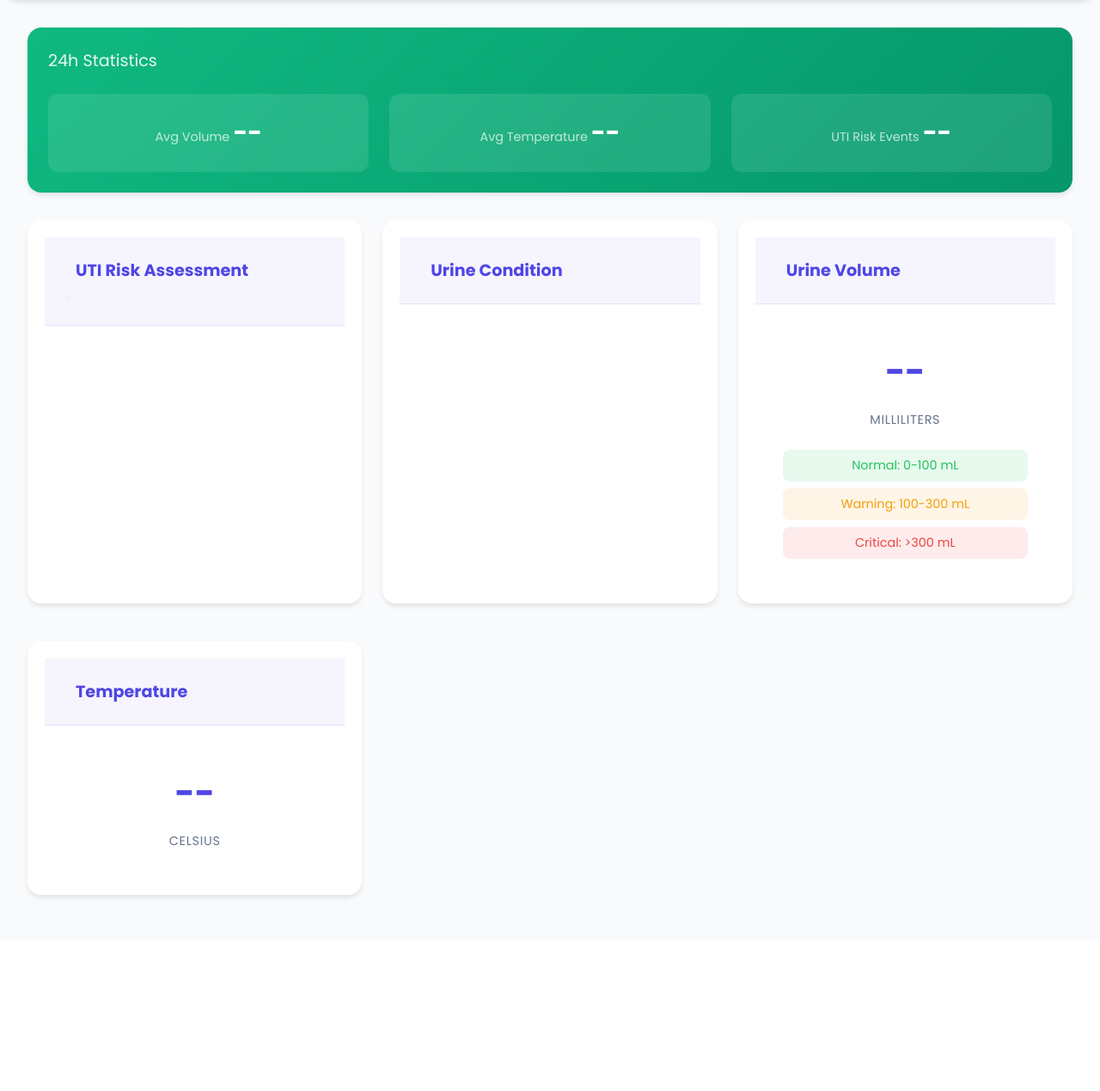
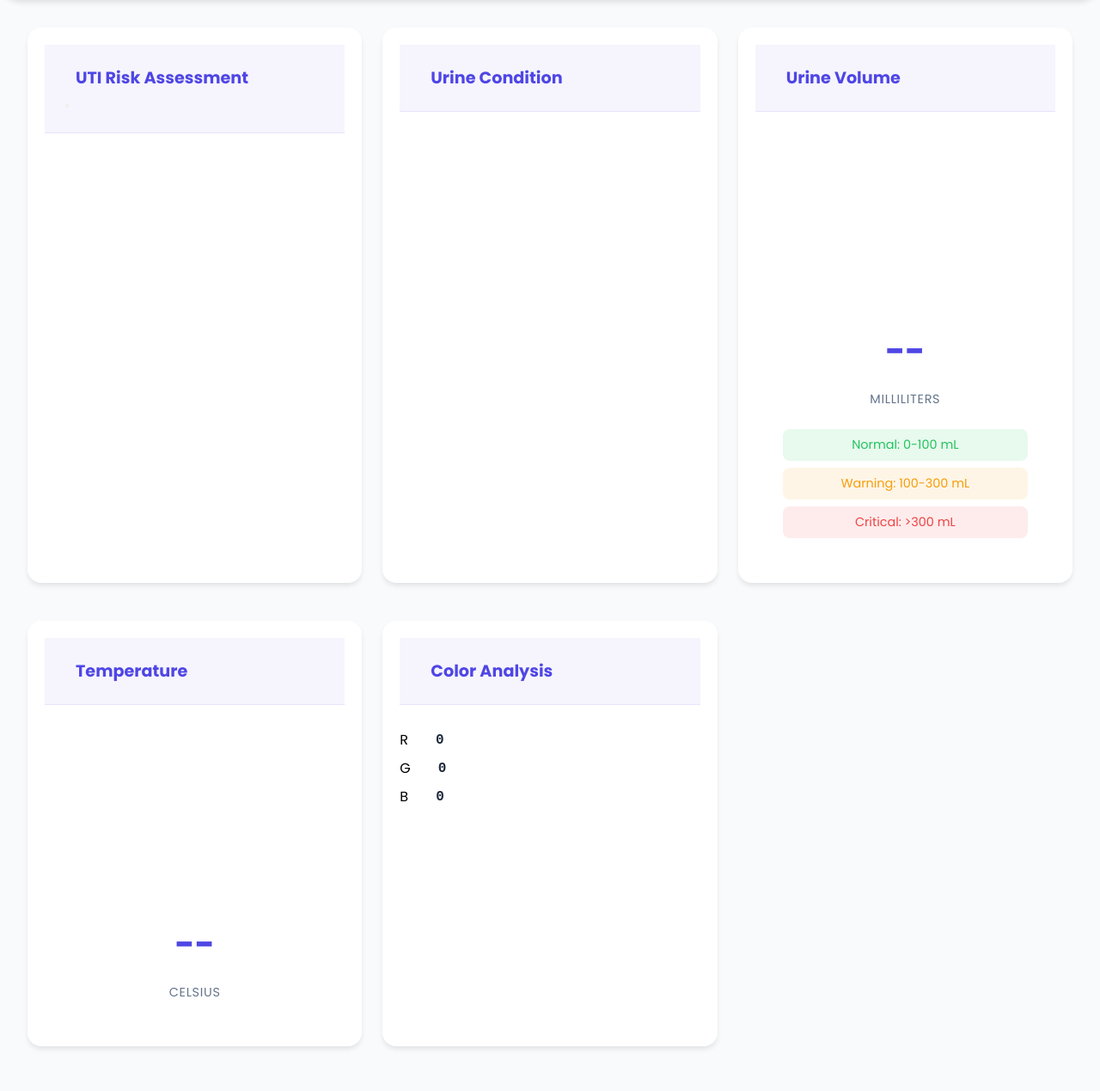
Before and after one commit to Make-Skilled/MLEW-Smarter-Urine-Bags-using-IoT-and-AI, a Flask app: page /dashboard in a window 1280 px wide. Shown: the part 254-1523 px from the top of the page at 86% size. Before the commit the page ends 1300 px from the top, so only its background shows below. Run offline with Flask 3, Linux system fonts and the light colour scheme; a user stored in the database is signed in; a map, chart or similar area stays blank; some libraries are stand-ins or nearby versions.

Commit message:
updated changes

```diff
--- a/app.py
+++ b/app.py
@@ -71,6 +71,10 @@ def process_measurement_data(feed_entry):
         urine_volume = float(feed_entry.get("field1", 0))
         temperature = float(feed_entry.get("field2", 0))
         turbidity = float(feed_entry.get("field3", 0))
+        red = int(float(feed_entry.get("field4", 0)))
+        green = int(float(feed_entry.get("field5", 0)))
+        blue = int(float(feed_entry.get("field6", 0)))
+        condition = feed_entry.get("field7", "Analyzing Sample")  # Get the condition from field7
 
         # Calculate UTI risk
         uti_risk = calculate_uti_risk(feed_entry)
@@ -80,11 +84,16 @@ def process_measurement_data(feed_entry):
             "urine_volume": urine_volume,
             "temperature": temperature,
             "turbidity": turbidity,
-            "uti_risk": uti_risk,
-            "condition": feed_entry.get("field7", "Normal")
+            "color": {
+                "red": red,
+                "green": green,
+                "blue": blue,
+                "condition": condition  # Include the condition in the response
+            },
+            "uti_risk": uti_risk
         }
     except Exception as e:
-        print(f"Error in process_measurement_data: {e}")
+        print(f"Error processing measurement data: {e}")
         return None
 
 def create_app():
--- a/templates/dashboard.html
+++ b/templates/dashboard.html
@@ -17,7 +17,7 @@
         </div>
     </header>
 
-    <div class="dashboard-stats">
+    <!-- <div class="dashboard-stats">
         <div class="stat-card">
             <div class="stat-title">24h Statistics</div>
             <div class="stat-grid">
@@ -35,7 +35,7 @@
                 </div>
             </div>
         </div>
-    </div>
+    </div> -->
 
     <div class="dashboard-grid">
         <!-- UTI Risk Assessment Card -->
@@ -77,7 +77,7 @@
                 <h3><i class="fas fa-tint"></i> Urine Volume</h3>
             </div>
             <div class="metric-container">
-                <div id="volume-gauge" class="gauge"></div>
+                <canvas id="volume-gauge"></canvas>
                 <div class="metric-details">
                     <div id="volume-value" class="metric-value">--</div>
                     <div class="metric-label">milliliters</div>
@@ -96,7 +96,7 @@
                 <h3><i class="fas fa-thermometer-half"></i> Temperature</h3>
             </div>
             <div class="metric-container">
-                <div id="temp-gauge" class="gauge"></div>
+                <canvas id="temp-gauge"></canvas>
                 <div class="metric-details">
                     <div id="temp-value" class="metric-value">--</div>
                     <div class="metric-label">Celsius</div>
@@ -104,54 +104,42 @@
             </div>
         </div>
 
-        <!-- Color Analysis Card
+        <!-- Color Analysis Card -->
         <div class="dashboard-card">
             <div class="card-header">
                 <h3><i class="fas fa-palette"></i> Color Analysis</h3>
-            </div> -->
-            <!-- <div class="color-metrics">
-                <div class="color-analysis-container">
-                    Main color preview with hexagon shape
-                    <div class="color-preview-wrapper">
-                        <div class="color-preview-hexagon">
+            </div>
+            <div class="color-analysis-card">
                 <div class="color-preview" id="color-preview"></div>
+                <div class="color-details">
+                    <div class="color-hex" id="color-hex"></div>
+                    <div class="color-condition" id="color-condition"></div>
                 </div>
-                        <div class="color-hex-value" id="color-hex">#000000</div>
+                <div class="color-bars">
+                    <div class="color-bar-container">
+                        <span class="color-label">R</span>
+                        <div class="color-bar-wrapper">
+                            <div id="red-bar" class="color-bar"></div>
                         </div>
-
-                    RGB color components
-                    <div class="color-components">
-                        <div class="color-component">
-                            <div class="component-label">Red</div>
+                        <span id="red-value" class="color-value">0</span>
+                    </div>
                     <div class="color-bar-container">
-                                <div class="color-bar" id="red-bar"></div>
-                                <span class="color-value" id="red-value">0</span>
+                        <span class="color-label">G</span>
+                        <div class="color-bar-wrapper">
+                            <div id="green-bar" class="color-bar"></div>
                         </div>
+                        <span id="green-value" class="color-value">0</span>
                     </div>
-                        <div class="color-component">
-                            <div class="component-label">Green</div>
                     <div class="color-bar-container">
-                                <div class="color-bar" id="green-bar"></div>
-                                <span class="color-value" id="green-value">0</span>
+                        <span class="color-label">B</span>
+                        <div class="color-bar-wrapper">
+                            <div id="blue-bar" class="color-bar"></div>
                         </div>
-                        </div>
-                        <div class="color-component">
-                            <div class="component-label">Blue</div>
-                            <div class="color-bar-container">
-                                <div class="color-bar" id="blue-bar"></div>
-                                <span class="color-value" id="blue-value">0</span>
+                        <span id="blue-value" class="color-value">0</span>
                     </div>
                 </div>
             </div>
-
-                    Color analysis results
-                    <div class="color-analysis-result">
-                        <div class="analysis-label">Analysis Result:</div>
-                        <div class="analysis-value" id="color-condition">Analyzing...</div>
         </div>
-                </div>
-            </div>
-        </div> -->
 
         <!-- Historical Data Card -->
         <!-- <div class="dashboard-card full-width">
@@ -689,6 +677,75 @@
         grid-template-columns: 1fr;
     }
 }
+
+.metric-container canvas {
+    width: 200px;
+    height: 200px;
+    display: block;
+    margin: 0 auto;
+}
+
+.condition-container {
+    padding: 2rem;
+    text-align: center;
+}
+
+.condition-display {
+    font-size: 1.5rem;
+    font-weight: bold;
+    padding: 1rem 2rem;
+    border-radius: 0.75rem;
+    display: inline-block;
+}
+
+.condition-value {
+    padding: 1rem 2rem;
+    border-radius: 0.75rem;
+    font-weight: bold;
+    transition: all 0.3s ease;
+}
+
+.condition-value.normal {
+    background: rgba(34, 197, 94, 0.1);
+    color: #22c55e;
+}
+
+.condition-value.dehydration-risk {
+    background: rgba(245, 158, 11, 0.1);
+    color: #f59e0b;
+}
+
+.condition-value.possible-infection {
+    background: rgba(239, 68, 68, 0.1);
+    color: #ef4444;
+}
+
+.condition-value.check-sample {
+    background: rgba(100, 116, 139, 0.1);
+    color: #64748b;
+}
+
+.condition-loading {
+    display: flex;
+    justify-content: center;
+    align-items: center;
+    gap: 1rem;
+}
+
+.spinner {
+    width: 20px;
+    height: 20px;
+    border: 2px solid #4f46e5;
+    border-top-color: transparent;
+    border-radius: 50%;
+    animation: spin 1s linear infinite;
+}
+
+@keyframes spin {
+    to {
+        transform: rotate(360deg);
+    }
+}
 </style>
 
 <script>
@@ -699,6 +756,87 @@ let currentChartType = 'line';
 function isValidData(data) {
     console.log("Received data:", data); // Debug log
     return data && typeof data === 'object' && !data.error;
+}
+
+// Initialize gauges
+let volumeGauge = null;
+let tempGauge = null;
+
+// Initialize gauges on page load
+function initializeGauges() {
+    try {
+        console.log("Initializing gauges..."); // Debug log
+
+        const volumeCanvas = document.getElementById('volume-gauge');
+        const tempCanvas = document.getElementById('temp-gauge');
+
+        if (!volumeCanvas || !tempCanvas) {
+            console.error("Canvas elements not found");
+            return;
+        }
+
+        // Initialize Volume Gauge
+        volumeGauge = new Gauge(volumeCanvas).setOptions({
+            angle: -0.2,
+            lineWidth: 0.2,
+            radiusScale: 0.9,
+            pointer: {
+                length: 0.6,
+                strokeWidth: 0.035,
+                color: '#000000'
+            },
+            limitMax: false,
+            limitMin: false,
+            colorStart: '#6FADCF',
+            colorStop: '#8FC0DA',
+            strokeColor: '#E0E0E0',
+            generateGradient: true,
+            highDpiSupport: true,
+            maxValue: 500,
+            minValue: 0,
+            animationSpeed: 32
+        });
+        volumeGauge.maxValue = 500;
+        volumeGauge.setMinValue(0);
+        volumeGauge.set(0); // Set initial value
+
+        // Initialize Temperature Gauge
+        tempGauge = new Gauge(tempCanvas).setOptions({
+            angle: -0.2,
+            lineWidth: 0.2,
+            radiusScale: 0.9,
+            pointer: {
+                length: 0.6,
+                strokeWidth: 0.035,
+                color: '#000000'
+            },
+            limitMax: false,
+            limitMin: false,
+            colorStart: '#FF7373',
+            colorStop: '#FF4040',
+            strokeColor: '#E0E0E0',
+            generateGradient: true,
+            highDpiSupport: true,
+            maxValue: 45,
+            minValue: 30,
+            animationSpeed: 32
+        });
+        tempGauge.maxValue = 45;
+        tempGauge.setMinValue(30);
+        tempGauge.set(30); // Set initial value
+
+        console.log("Gauges initialized successfully"); // Debug log
+    } catch (error) {
+        console.error("Error initializing gauges:", error);
+    }
+}
+
+function updateGauge(elementId, value) {
+    if (elementId === 'volume-gauge' && volumeGauge) {
+        volumeGauge.set(value);
+    } else if (elementId === 'temp-gauge' && tempGauge) {
+        tempGauge.set(value);
+    }
 }
 
 // Initialize dashboard
@@ -738,23 +876,21 @@ async function updateDashboard() {
         }
 
         // Update Urine Condition
-        const urineConditionElement = document.getElementById('urine-condition');
-        if (urineConditionElement && data.color) {
-            urineConditionElement.innerHTML = `
-                <div class="condition-value">
-                    ${data.color.condition || 'Unknown'}
-                </div>
-            `;
+        if (data.color && data.color.condition) {
+            updateUrineCondition(data.color.condition);
         }
 
         // Update Volume
-        const volumeElement = document.getElementById('volume-gauge');
+        if (data.urine_volume !== undefined) {
+            const volumeElement = document.getElementById('volume-value');
             if (volumeElement) {
+                volumeElement.textContent = `${data.urine_volume.toFixed(1)} mL`;
+            }
             updateGauge('volume-gauge', data.urine_volume);
         }
 
         // Update Temperature
-        if (data.temperature) {
+        if (data.temperature !== undefined) {
             const tempElement = document.getElementById('temp-value');
             if (tempElement) {
                 tempElement.textContent = `${data.temperature.toFixed(1)}°C`;
@@ -834,13 +970,22 @@ function updateUIWithLatestData(data) {
     updateValueWithFade('temp-value', `${data.temperature.toFixed(1)}°C`);
     updateGauge('temp-gauge', data.temperature);
 
+    // Update Urine Condition
+    if (data.color && data.color.condition) {
+        updateUrineCondition(data.color.condition);
+    }
+
     // Update Color Analysis
-    if (data.color && data.color.condition) {
+    if (data.color) {
         updateColorAnalysis(data.color);
     }
 
     // Update last refresh time
     document.getElementById('update-time').textContent = new Date().toLocaleTimeString();
+
+    // Debug log
+    console.log("Updated data:", data);
+    console.log("Urine condition:", data.color?.condition);
 }
 
 function updateHistoricalChart(measurements) {
@@ -913,21 +1058,16 @@ function updateChartType(type) {
 }
 
 function showLoadingStates() {
-    const loadingElements = document.querySelectorAll('.risk-indicator, .condition-display, .gauge');
-    loadingElements.forEach(el => {
-        el.innerHTML = `
-            <div class="loading-spinner">
-                <div class="spinner"></div>
-                <span>Analyzing...</span>
-            </div>
-        `;
+    const loadingElements = document.querySelectorAll('.risk-loading, .condition-loading');
+    loadingElements.forEach(element => {
+        element.style.display = 'flex';
     });
 }
 
 function hideLoadingStates() {
-    const loadingSpinners = document.querySelectorAll('.loading-spinner');
-    loadingSpinners.forEach(spinner => {
-        spinner.style.display = 'none';
+    const loadingElements = document.querySelectorAll('.risk-loading, .condition-loading');
+    loadingElements.forEach(element => {
+        element.style.display = 'none';
     });
 }
 
@@ -945,6 +1085,13 @@ function updateColorAnalysis(color) {
     const hexValue = document.getElementById('color-hex');
     const conditionElement = document.getElementById('color-condition');
 
+    // Check if all required elements exist
+    if (!preview || !hexValue || !conditionElement) {
+        console.warn('Color analysis elements not found in DOM');
+        return;
+    }
+
+    try {
         // Update color preview and hex value
         const hexColor = rgbToHex(color.red, color.green, color.blue);
         preview.style.backgroundColor = `rgb(${color.red},${color.green},${color.blue})`;
@@ -972,16 +1119,26 @@ function updateColorAnalysis(color) {
                 conditionElement.classList.add('check-sample');
             }
         }, 300);
+    } catch (error) {
+        console.error('Error in updateColorAnalysis:', error);
+    }
 }
 
 function updateColorBar(color, value) {
     const bar = document.getElementById(`${color}-bar`);
     const valueSpan = document.getElementById(`${color}-value`);
 
-    if (bar && valueSpan) {
+    if (!bar || !valueSpan) {
+        console.warn(`Color bar elements for ${color} not found`);
+        return;
+    }
+
+    try {
         bar.style.width = `${(value/255)*100}%`;
         bar.style.backgroundColor = `rgb(${color === 'red' ? value : 0},${color === 'green' ? value : 0},${color === 'blue' ? value : 0})`;
         valueSpan.textContent = value;
+    } catch (error) {
+        console.error(`Error updating ${color} color bar:`, error);
     }
 }
 
@@ -1028,10 +1185,44 @@ function updateConditionStyling(element, condition) {
     }
 }
 
+// Add this function to handle condition updates
+function updateUrineCondition(condition) {
+    const conditionElement = document.getElementById('urine-condition');
+    if (!conditionElement) return;
+
+    let className = '';
+    // Remove "(Light Yellow)", "(Dark Yellow)", etc. from the condition text
+    const baseCondition = condition.split(' (')[0];
+
+    switch (baseCondition) {
+        case 'Normal':
+            className = 'normal';
+            break;
+        case 'Dehydration Risk':
+            className = 'dehydration-risk';
+            break;
+        case 'Possible Infection':
+            className = 'possible-infection';
+            break;
+        default:
+            className = 'check-sample';
+    }
+
+    conditionElement.innerHTML = `
+        <div class="condition-value ${className}">
+            ${condition}
+        </div>
+    `;
+}
+
 // Initialize the dashboard when the page loads
 document.addEventListener('DOMContentLoaded', () => {
     console.log("DOM Content Loaded"); // Debug log
-    initializeDashboard();
+    initializeGauges();
+    updateDashboard();
+
+    // Update every 10 seconds
+    setInterval(updateDashboard, 10000);
 });
 
 // Handle window resize
```
Lines whose indentation alone changed are shown as unchanged.
